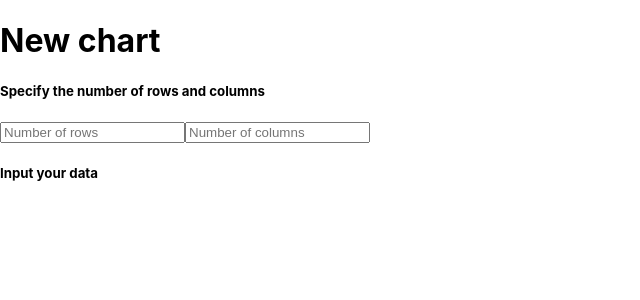
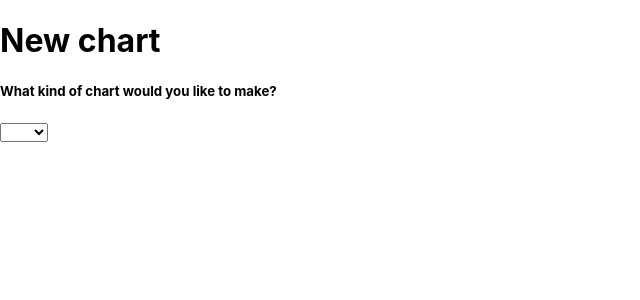
Before and after one commit to davidfloyd91/final-flatiron-project, a React (Create React App) app: page / in a window 1280 px wide. Shown: the top 300 px of the page, without its empty margins (0-640 px from the left). Built offline with nearby package versions, Linux system fonts and the light colour scheme.

Commit message:
conditional rendering for input fields

```diff
--- /dev/null
+++ b/src/LineChart.js
@@ -0,0 +1,12 @@
+import React, { Component, Fragment } from 'react';
+
+export default class LineChart extends Component {
+
+  render() {
+    return (
+      <Fragment>
+        <h5>hi</h5>
+      </Fragment>
+    );
+  };
+};
--- a/src/Sandbox.js
+++ b/src/Sandbox.js
@@ -1,17 +1,28 @@
 import React, { Component, Fragment } from 'react';
 import UserInput from './UserInput';
-
+import LineChart from './LineChart';
 
 export default class Sandbox extends Component {
   state = {
     chartType: '',
   };
 
+  chartType = chartType => {
+    this.setState({
+      chartType
+    });
+  };
+
   render() {
     return (
       <Fragment>
         <h1>New {this.state.chartType} chart</h1>
-        <UserInput />
+        <UserInput chartType={this.chartType} />
+        {
+          this.state.chartType === 'line'
+          ? <LineChart />
+          : null
+        }
       </Fragment>
     );
   };
--- a/src/UserInput.js
+++ b/src/UserInput.js
@@ -4,6 +4,7 @@ import Table from './Table';
 export default class UserInput extends Component {
   // todo: currently, if user changes rows or column input table is wiped
   state = {
+    chartType: '',
     rows: 0,
     columns: 0,
   };
@@ -21,21 +22,44 @@ export default class UserInput extends Component {
       this.setState({
         columns: e.target.value,
       });
+    } else if (e.target.name === 'chartType') {
+      this.setState({
+        chartType: e.target.value
+      });
+      this.props.chartType(e.target.value);
     };
   };
 
   render() {
     return (
       <Fragment>
-        <h5>Specify the number of rows and columns</h5>
-        <form onSubmit={this.handleSubmit}>
-          <input onChange={this.handleChange} type='number' min='0' name='rows' placeholder='Number of rows' />
-          <input onChange={this.handleChange} type='number' min='0' name='columns' placeholder='Number of columns' />
-        </form>
-        <h5>Input your data</h5>
-        { (this.state.rows > 0 && this.state.columns > 0)
-          ? <Table x={this.state.rows} y={this.state.columns} />
-          : null
+        <h5>What kind of chart would you like to make?</h5>
+        <select name='chartType' onChange={this.handleChange}>
+          <option value=''></option>
+          <option value='line'>Line</option>
+        </select>
+        {
+          this.state.chartType[0]
+            ?
+          <Fragment>
+            <h5>How many rows and columns?</h5>
+            <form onSubmit={this.handleSubmit}>
+              <input onChange={this.handleChange} type='number' min='0' name='rows' placeholder='Number of rows' />
+              <input onChange={this.handleChange} type='number' min='0' name='columns' placeholder='Number of columns' />
+            </form>
+            {
+              (this.state.rows > 0 && this.state.columns > 0)
+                ?
+              <Fragment>
+                <h5>What data would you like to display?</h5>
+                <Table x={this.state.rows} y={this.state.columns} />
+              </Fragment>
+                :
+              null
+            }
+          </Fragment>
+            :
+          null
         }
       </Fragment>
     );
```
